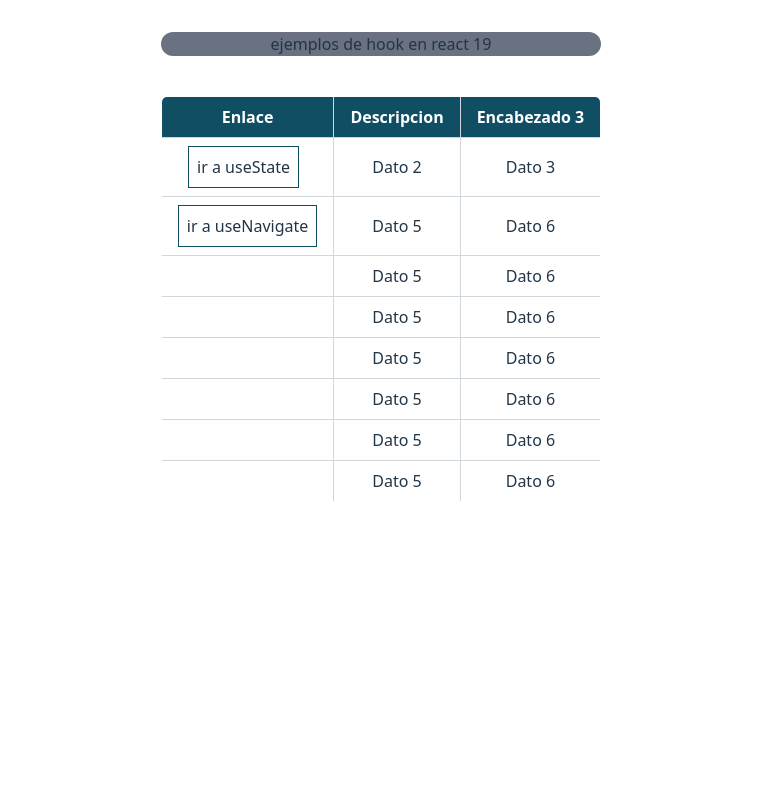
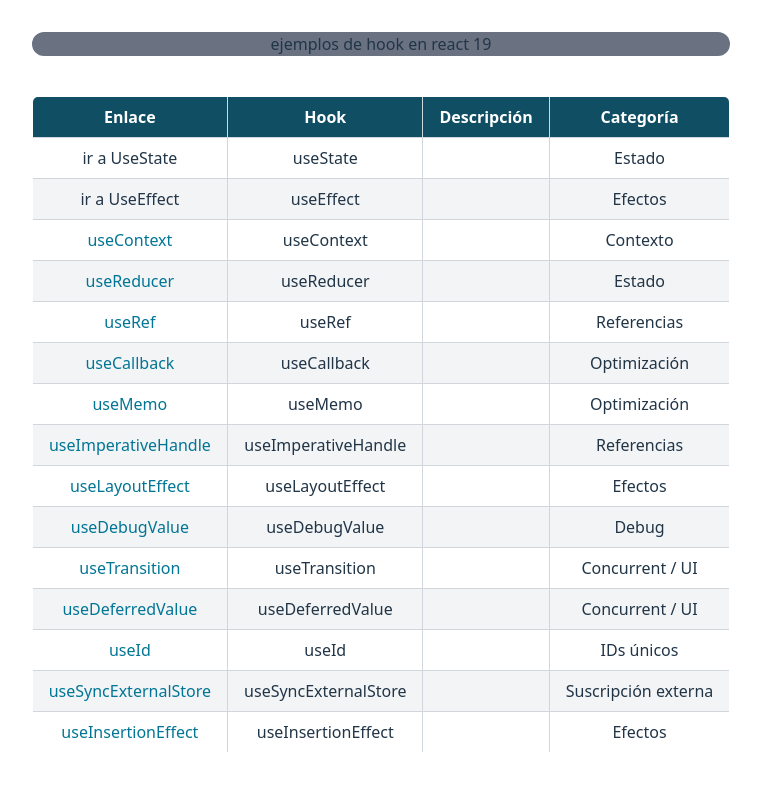
Before and after one commit to yohanbarbosa/proyecto-STG, a React (Vite) app: page / in a window 1280 px wide. Shown: the top 790 px of the page, without its empty margins (259-1020 px from the left). Built offline with nearby package versions, Linux system fonts and the light colour scheme.

Commit message:
Cambios en la tabla del homehook

```diff
--- a/src/App.jsx
+++ b/src/App.jsx
@@ -10,6 +10,7 @@ import HookUseState from './playground/HoookUseState.jsx';
 import { BrowserRouter, Route, Routes } from 'react-router-dom';
 import HomeHooks from './playground/HomeHooks.jsx';
 import HookUseNavigate from './playground/HookUseNavigate.jsx';
+import HookUseEffect from './playground/HookUseEffect.jsx';
 
 
 
@@ -24,6 +25,7 @@ function App() {
         {/* rutas para componentes de hooks */}
         <Route path='/useState' element={<HookUseState />}></Route>
         <Route path='/useNavigate' element={<HookUseNavigate />}></Route>
+        <Route path='/useEffect' element={<HookUseEffect />}></Route>
       </Routes>
     </BrowserRouter>
   )
--- a/src/playground/HomeHooks.jsx
+++ b/src/playground/HomeHooks.jsx
@@ -12,54 +12,131 @@ function HomeHooks() {
   <thead class="bg-cyan-900 text-white">
     <tr>
       <th class="py-2 px-4 border border-gray-300">Enlace</th>
-                            <th class="py-2 px-4 border border-gray-300">Descripcion</th>
-                            <th class="py-2 px-4 border border-gray-300">Encabezado 3</th>
+      <th class="py-2 px-4 border border-gray-300">Hook</th>
+      <th class="py-2 px-4 border border-gray-300">Descripción</th>
+      <th class="py-2 px-4 border border-gray-300">Categoría</th>
     </tr>
   </thead>
   <tbody>
-                        <tr class="">
-                            <td class="py-2 px-4 border border-gray-300"><Link to="/useState" className="border-cyan-900 border p-2 inline-block mr-2">
-                                ir a useState
-                            </Link></td>
-                            <td class="py-2 px-4 border border-gray-300">Dato 2</td>
-                            <td class="py-2 px-4 border border-gray-300">Dato 3</td>
+    <tr class="even:bg-gray-100">
+      <td class="py-2 px-4 border border-gray-300">
+        <Link to="/useState" >ir a UseState</Link>
+      </td>
+      <td class="py-2 px-4 border border-gray-300">useState</td>
+      <td class="py-2 px-4 border border-gray-300"></td>
+      <td class="py-2 px-4 border border-gray-300">Estado</td>
     </tr>
-                        <tr class="">
-                            <td class="py-2 px-4 border border-gray-300"><Link to="/useNavigate" className="border-cyan-900 border p-2 inline-block">
-                                ir a useNavigate
-                            </Link></td>
-                            <td class="py-2 px-4 border border-gray-300">Dato 5</td>
-                            <td class="py-2 px-4 border border-gray-300">Dato 6</td>
+    <tr class="even:bg-gray-100">
+      <td class="py-2 px-4 border border-gray-300">
+       <Link to="/useEffect" >ir a UseEffect</Link>
+      </td>
+      <td class="py-2 px-4 border border-gray-300">useEffect</td>
+      <td class="py-2 px-4 border border-gray-300"></td>
+      <td class="py-2 px-4 border border-gray-300">Efectos</td>
     </tr>
-                        <tr class="">
+    <tr class="even:bg-gray-100">
+      <td class="py-2 px-4 border border-gray-300">
+        <a href="https://reactjs.org/docs/hooks-reference.html#usecontext" target="_blank" class="text-cyan-700 hover:underline">useContext</a>
+      </td>
+      <td class="py-2 px-4 border border-gray-300">useContext</td>
       <td class="py-2 px-4 border border-gray-300"></td>
-                            <td class="py-2 px-4 border border-gray-300">Dato 5</td>
-                            <td class="py-2 px-4 border border-gray-300">Dato 6</td>
+      <td class="py-2 px-4 border border-gray-300">Contexto</td>
     </tr>
-                        <tr class="">
+    <tr class="even:bg-gray-100">
+      <td class="py-2 px-4 border border-gray-300">
+        <a href="https://reactjs.org/docs/hooks-reference.html#usereducer" target="_blank" class="text-cyan-700 hover:underline">useReducer</a>
+      </td>
+      <td class="py-2 px-4 border border-gray-300">useReducer</td>
       <td class="py-2 px-4 border border-gray-300"></td>
-                            <td class="py-2 px-4 border border-gray-300">Dato 5</td>
-                            <td class="py-2 px-4 border border-gray-300">Dato 6</td>
+      <td class="py-2 px-4 border border-gray-300">Estado</td>
     </tr>
-                        <tr class="">
+    <tr class="even:bg-gray-100">
+      <td class="py-2 px-4 border border-gray-300">
+        <a href="https://reactjs.org/docs/hooks-reference.html#useref" target="_blank" class="text-cyan-700 hover:underline">useRef</a>
+      </td>
+      <td class="py-2 px-4 border border-gray-300">useRef</td>
       <td class="py-2 px-4 border border-gray-300"></td>
-                            <td class="py-2 px-4 border border-gray-300">Dato 5</td>
-                            <td class="py-2 px-4 border border-gray-300">Dato 6</td>
+      <td class="py-2 px-4 border border-gray-300">Referencias</td>
     </tr>
-                        <tr class="">
+    <tr class="even:bg-gray-100">
+      <td class="py-2 px-4 border border-gray-300">
+        <a href="https://reactjs.org/docs/hooks-reference.html#usecallback" target="_blank" class="text-cyan-700 hover:underline">useCallback</a>
+      </td>
+      <td class="py-2 px-4 border border-gray-300">useCallback</td>
       <td class="py-2 px-4 border border-gray-300"></td>
-                            <td class="py-2 px-4 border border-gray-300">Dato 5</td>
-                            <td class="py-2 px-4 border border-gray-300">Dato 6</td>
+      <td class="py-2 px-4 border border-gray-300">Optimización</td>
     </tr>
-                        <tr class="">
+    <tr class="even:bg-gray-100">
+      <td class="py-2 px-4 border border-gray-300">
+        <a href="https://reactjs.org/docs/hooks-reference.html#usememo" target="_blank" class="text-cyan-700 hover:underline">useMemo</a>
+      </td>
+      <td class="py-2 px-4 border border-gray-300">useMemo</td>
       <td class="py-2 px-4 border border-gray-300"></td>
-                            <td class="py-2 px-4 border border-gray-300">Dato 5</td>
-                            <td class="py-2 px-4 border border-gray-300">Dato 6</td>
+      <td class="py-2 px-4 border border-gray-300">Optimización</td>
     </tr>
-                        <tr class="">
+    <tr class="even:bg-gray-100">
+      <td class="py-2 px-4 border border-gray-300">
+        <a href="https://reactjs.org/docs/hooks-reference.html#useimperativehandle" target="_blank" class="text-cyan-700 hover:underline">useImperativeHandle</a>
+      </td>
+      <td class="py-2 px-4 border border-gray-300">useImperativeHandle</td>
       <td class="py-2 px-4 border border-gray-300"></td>
-                            <td class="py-2 px-4 border border-gray-300">Dato 5</td>
-                            <td class="py-2 px-4 border border-gray-300">Dato 6</td>
+      <td class="py-2 px-4 border border-gray-300">Referencias</td>
+    </tr>
+    <tr class="even:bg-gray-100">
+      <td class="py-2 px-4 border border-gray-300">
+        <a href="https://reactjs.org/docs/hooks-reference.html#uselayouteffect" target="_blank" class="text-cyan-700 hover:underline">useLayoutEffect</a>
+      </td>
+      <td class="py-2 px-4 border border-gray-300">useLayoutEffect</td>
+      <td class="py-2 px-4 border border-gray-300"></td>
+      <td class="py-2 px-4 border border-gray-300">Efectos</td>
+    </tr>
+    <tr class="even:bg-gray-100">
+      <td class="py-2 px-4 border border-gray-300">
+        <a href="https://reactjs.org/docs/hooks-reference.html#usedebugvalue" target="_blank" class="text-cyan-700 hover:underline">useDebugValue</a>
+      </td>
+      <td class="py-2 px-4 border border-gray-300">useDebugValue</td>
+      <td class="py-2 px-4 border border-gray-300"></td>
+      <td class="py-2 px-4 border border-gray-300">Debug</td>
+    </tr>
+    <tr class="even:bg-gray-100">
+      <td class="py-2 px-4 border border-gray-300">
+        <a href="https://reactjs.org/docs/hooks-reference.html#usetransition" target="_blank" class="text-cyan-700 hover:underline">useTransition</a>
+      </td>
+      <td class="py-2 px-4 border border-gray-300">useTransition</td>
+      <td class="py-2 px-4 border border-gray-300"></td>
+      <td class="py-2 px-4 border border-gray-300">Concurrent / UI</td>
+    </tr>
+    <tr class="even:bg-gray-100">
+      <td class="py-2 px-4 border border-gray-300">
+        <a href="https://reactjs.org/docs/hooks-reference.html#usedeferredvalue" target="_blank" class="text-cyan-700 hover:underline">useDeferredValue</a>
+      </td>
+      <td class="py-2 px-4 border border-gray-300">useDeferredValue</td>
+      <td class="py-2 px-4 border border-gray-300"></td>
+      <td class="py-2 px-4 border border-gray-300">Concurrent / UI</td>
+    </tr>
+    <tr class="even:bg-gray-100">
+      <td class="py-2 px-4 border border-gray-300">
+        <a href="https://reactjs.org/docs/hooks-reference.html#useid" target="_blank" class="text-cyan-700 hover:underline">useId</a>
+      </td>
+      <td class="py-2 px-4 border border-gray-300">useId</td>
+      <td class="py-2 px-4 border border-gray-300"></td>
+      <td class="py-2 px-4 border border-gray-300">IDs únicos</td>
+    </tr>
+    <tr class="even:bg-gray-100">
+      <td class="py-2 px-4 border border-gray-300">
+        <a href="https://reactjs.org/docs/hooks-reference.html#usesyncexternalstore" target="_blank" class="text-cyan-700 hover:underline">useSyncExternalStore</a>
+      </td>
+      <td class="py-2 px-4 border border-gray-300">useSyncExternalStore</td>
+      <td class="py-2 px-4 border border-gray-300"></td>
+      <td class="py-2 px-4 border border-gray-300">Suscripción externa</td>
+    </tr>
+    <tr class="even:bg-gray-100">
+      <td class="py-2 px-4 border border-gray-300">
+        <a href="https://reactjs.org/docs/hooks-reference.html#useinsertioneffect" target="_blank" class="text-cyan-700 hover:underline">useInsertionEffect</a>
+      </td>
+      <td class="py-2 px-4 border border-gray-300">useInsertionEffect</td>
+      <td class="py-2 px-4 border border-gray-300"></td>
+      <td class="py-2 px-4 border border-gray-300">Efectos</td>
     </tr>
   </tbody>
 </table>
--- /dev/null
+++ b/src/playground/HookUseEffect.jsx
@@ -0,0 +1,54 @@
+import React, { useState, useEffect } from "react";
+
+function HomeHooks() {
+  const [connected, setConnected] = useState(false);
+
+  const connect = () => {
+    console.log("Conectando...");
+    setConnected(true);
+  };
+
+  const disconnect = () => {
+    console.log("Desconectando...");
+    setConnected(false);
+  };
+
+  useEffect(() => {
+    connect();
+
+    return () => {
+      disconnect();
+    };
+  }, []);
+
+  const toggleConnection = () => {
+    connected ? disconnect() : connect();
+  };
+
+  return (
+    <div className="flex justify-center items-center h-[150px]">
+      <div className="text-center">
+        <h2 className="text-2xl font-semibold mb-4">Ejemplo de HookEffect</h2>
+        <p className={`mb-6 font-medium ${connected ? "text-green-600" : "text-red-600"}`}>
+          {connected ? "Conectado ✅" : "Desconectado ❌"}
+        </p>
+        <button
+          onClick={toggleConnection}
+          className={`px-6 py-2 rounded text-white font-semibold transition-colors ${
+            connected ? "bg-red-600 hover:bg-red-700" : "bg-green-600 hover:bg-green-700"
+          }`}
+        >
+          {connected ? "Desconectar" : "Conectar"}
+        </button>
+
+        <div className="mt-10">
+          <a href="/" className="text-blue-600  hover:text-blue-800">
+            Volver
+          </a>
+        </div>
+      </div>
+    </div>
+  );
+}
+
+export default HomeHooks;
```
Lines whose indentation alone changed are shown as unchanged.
